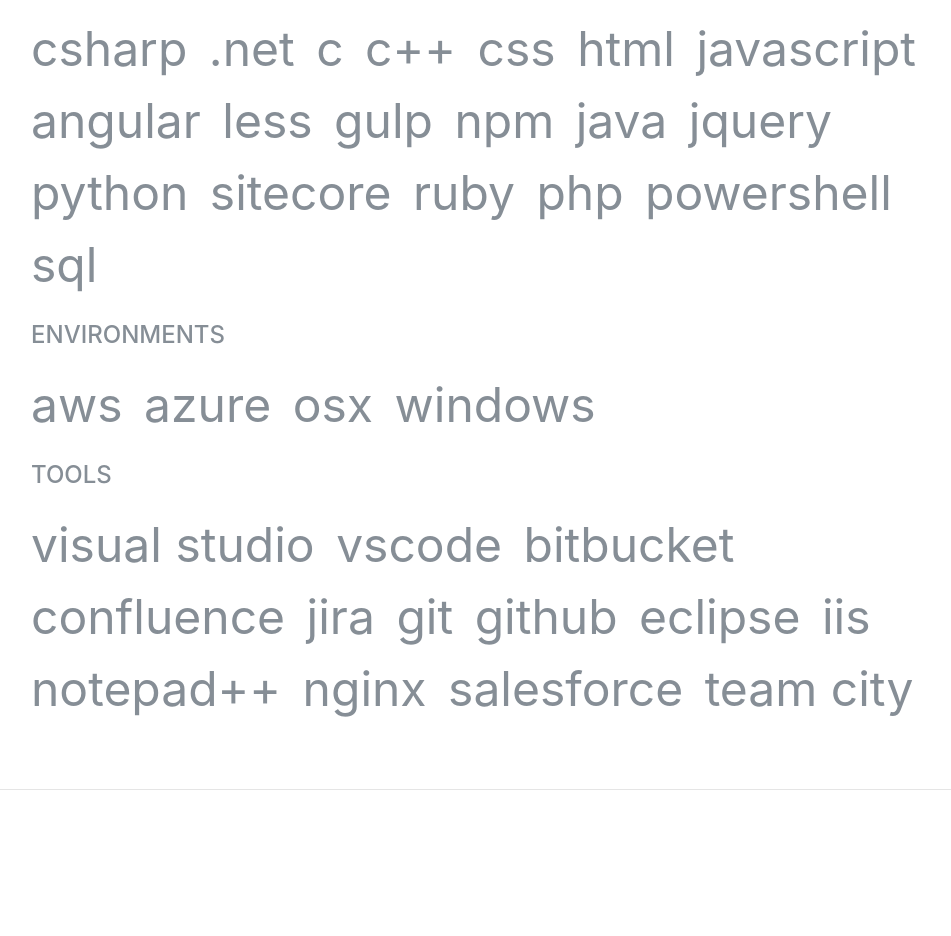
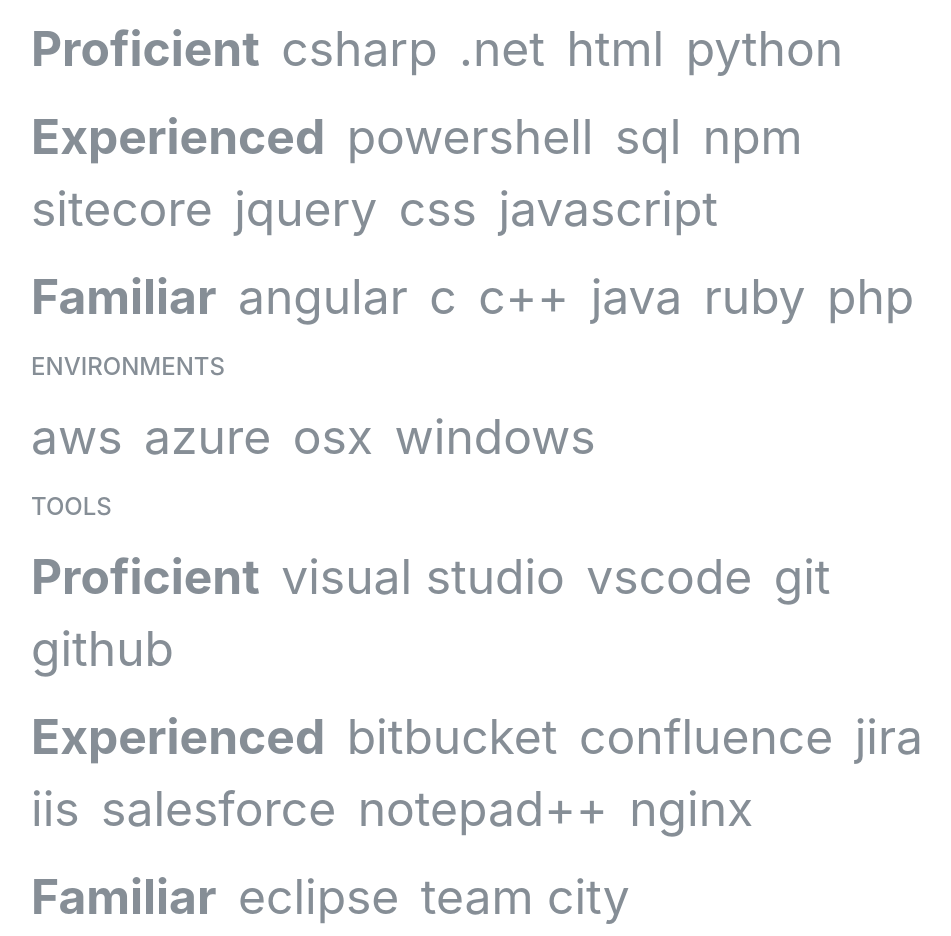
Before and after one commit to bfellers/bfellers.github.io, a plain HTML site: page index.html in a window 1280 px wide. Shown: the part 4196-5132 px from the top of the page, without its empty margins (289-1240 px from the left). Drawn offline with Linux system fonts and the light colour scheme; a web font is replaced by a local one.

Commit message:
reorganize my skills to be more realistic

```diff
--- a/index.html
+++ b/index.html
@@ -2,8 +2,6 @@
 <html lang="en">
 
 <head>
-
-    <!-- Global site tag (gtag.js) - Google Analytics -->
     <script async src="https://www.googletagmanager.com/gtag/js?id=UA-65969862-1"></script>
     <script>
         window.dataLayer = window.dataLayer || [];
@@ -13,7 +11,6 @@
         gtag('config', 'UA-65969862-1');
     </script>
 
-
     <meta charset="utf-8">
     <meta name="viewport" content="width=device-width, initial-scale=1, shrink-to-fit=no">
     <meta name="description" content="">
@@ -21,15 +18,10 @@
 
     <title>Brad Fellers - Cleveland Web Developer</title>
 
-    <!-- Bootstrap core CSS -->
     <link href="vendor/bootstrap/css/bootstrap.min.css" rel="stylesheet">
-
-    <!-- Custom fonts for this template -->
     <link href="https://fonts.googleapis.com/css?family=Saira+Extra+Condensed:500,700" rel="stylesheet">
     <link href="https://fonts.googleapis.com/css?family=Muli:400,400i,800,800i" rel="stylesheet">
     <link href="vendor/fontawesome-free/css/all.min.css" rel="stylesheet">
-
-    <!-- Custom styles for this template -->
     <link href="css/resume.min.css" rel="stylesheet">
 
     <link rel="icon" href="favicon.ico" type="image/x-icon">
@@ -228,10 +220,53 @@
                 <div class="subheading mb-3">Programming Languages</div>
                 <ul class="list-inline dev-icons">
                     <li class="list-inline-item">
+                        <strong>Proficient</strong>
+                    </li>
+                    <li class="list-inline-item">
                         csharp
                     </li>
                     <li class="list-inline-item">
                         .net
+                    </li>
+                    <li class="list-inline-item">
+                        html
+                    </li>
+                    <li class="list-inline-item">
+                        python
+                    </li>
+                </ul>
+                <ul class="list-inline dev-icons">
+                    <li class="list-inline-item">
+                        <strong>Experienced</strong>
+                    </li>
+                    <li class="list-inline-item">
+                        powershell
+                    </li>
+                    <li class="list-inline-item">
+                        sql
+                    </li>
+                    <li class="list-inline-item">
+                        npm
+                    </li>
+                    <li class="list-inline-item">
+                        sitecore
+                    </li>
+                    <li class="list-inline-item">
+                        jquery
+                    </li>
+                    <li class="list-inline-item">
+                        css
+                    </li>
+                    <li class="list-inline-item">
+                        javascript
+                    </li>
+                </ul>
+                <ul class="list-inline dev-icons">
+                    <li class="list-inline-item">
+                        <strong>Familiar</strong>
+                    </li>
+                    <li class="list-inline-item">
+                        angular
                     </li>
                     <li class="list-inline-item">
                         c
@@ -240,49 +275,13 @@
                         c++
                     </li>
                     <li class="list-inline-item">
-                        css
-                    </li>
-                    <li class="list-inline-item">
-                        html
-                    </li>
-                    <li class="list-inline-item">
-                        javascript
-                    </li>
-                    <li class="list-inline-item">
-                        angular
-                    </li>
-                    <li class="list-inline-item">
-                        less
-                    </li>
-                    <li class="list-inline-item">
-                        gulp
-                    </li>
-                    <li class="list-inline-item">
-                        npm
-                    </li>
-                    <li class="list-inline-item">
                         java
-                    </li>
-                    <li class="list-inline-item">
-                        jquery
-                    </li>
-                    <li class="list-inline-item">
-                        python
-                    </li>
-                    <li class="list-inline-item">
-                        sitecore
                     </li>
                     <li class="list-inline-item">
                         ruby
                     </li>
                     <li class="list-inline-item">
                         php
-                    </li>
-                    <li class="list-inline-item">
-                        powershell
-                    </li>
-                    <li class="list-inline-item">
-                        sql
                     </li>
                 </ul>
                 <div class="subheading mb-3">Environments</div>
@@ -303,10 +302,24 @@
                 <div class="subheading mb-3">Tools</div>
                 <ul class="list-inline dev-icons">
                     <li class="list-inline-item">
+                        <strong>Proficient</strong>
+                    </li>
+                    <li class="list-inline-item">
                         visual studio
                     </li>
                     <li class="list-inline-item">
                         vscode
+                    </li>
+                    <li class="list-inline-item">
+                        git
+                    </li>
+                    <li class="list-inline-item">
+                        github
+                    </li>
+                </ul>
+                <ul class="list-inline dev-icons">
+                    <li class="list-inline-item">
+                        <strong>Experienced</strong>
                     </li>
                     <li class="list-inline-item">
                         bitbucket
@@ -318,16 +331,10 @@
                         jira
                     </li>
                     <li class="list-inline-item">
-                        git
+                        iis
                     </li>
                     <li class="list-inline-item">
-                        github
-                    </li>
-                    <li class="list-inline-item">
-                        eclipse
-                    </li>
-                    <li class="list-inline-item">
-                        iis
+                        salesforce
                     </li>
                     <li class="list-inline-item">
                         notepad++
@@ -335,8 +342,13 @@
                     <li class="list-inline-item">
                         nginx
                     </li>
+                </ul>
+                <ul class="list-inline dev-icons">
                     <li class="list-inline-item">
-                        salesforce
+                        <strong>Familiar</strong>
+                    </li>
+                    <li class="list-inline-item">
+                        eclipse
                     </li>
                     <li class="list-inline-item">
                         team city
```
